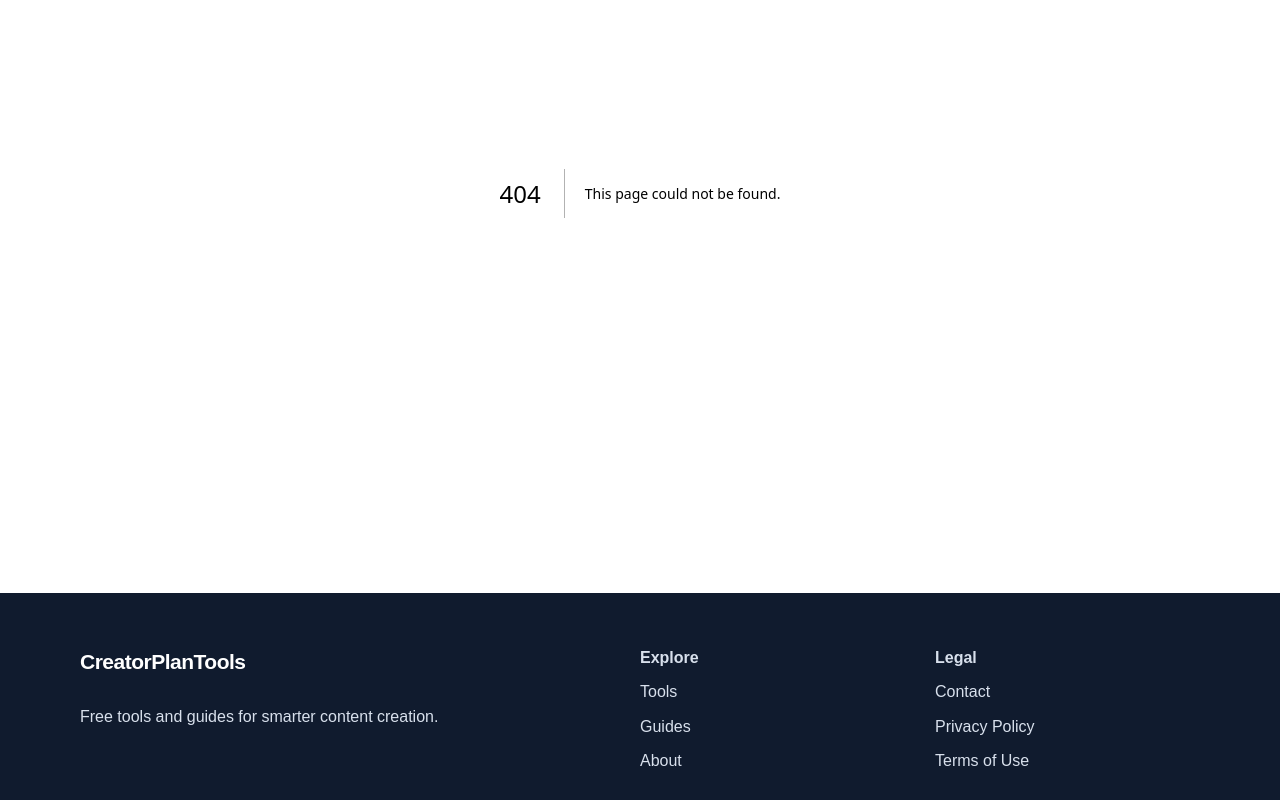
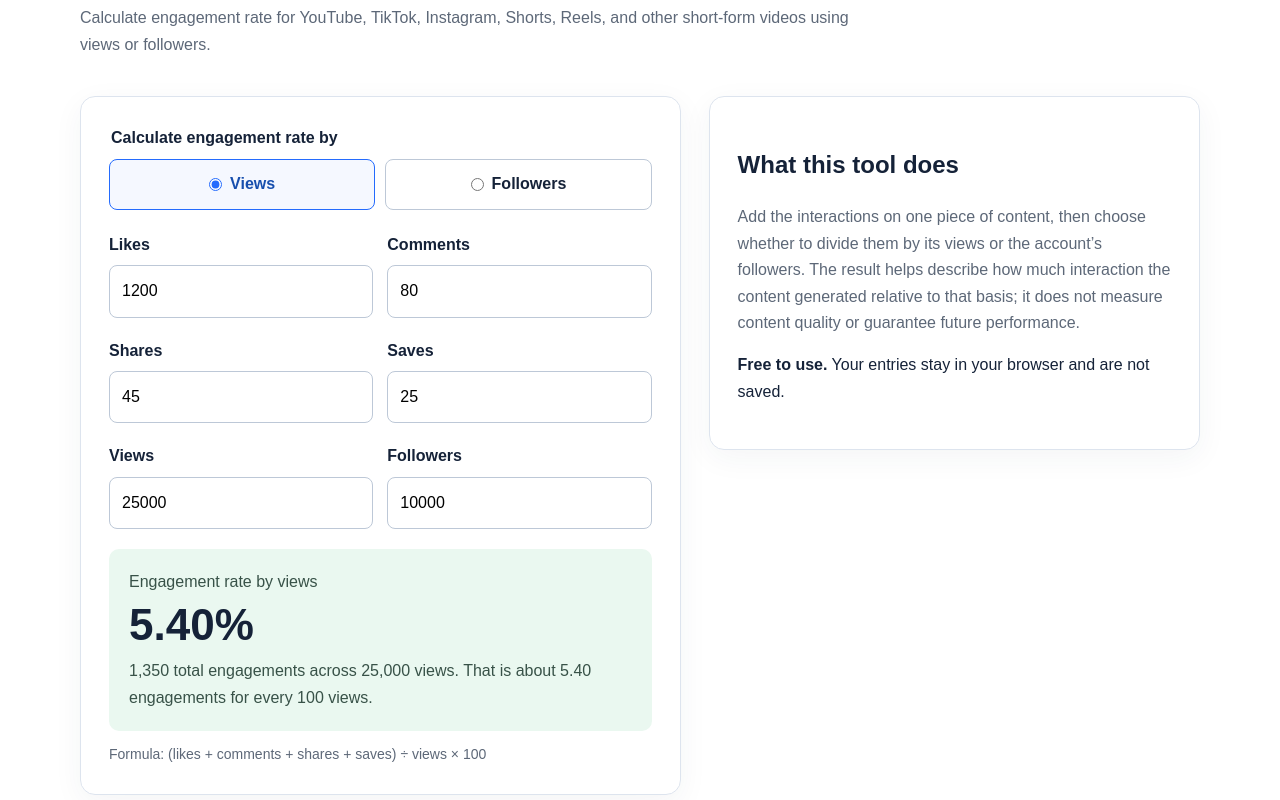
Before and after one commit to SODMAN2/creatorplantools, a Next.js app: page /tools/engagement-rate-calculator in a window 1280 px wide. Before the commit this address had no page. Shown: the part 280-1080 px from the top of the page. Built offline with nearby package versions, Linux system fonts and the light colour scheme.

Commit message:
Add engagement rate calculator

```diff
--- /dev/null
+++ b/app/engagement-calculator.css
@@ -0,0 +1 @@
+.calculation-method{border:0;padding:0;margin:0 0 22px}.calculation-method legend{font-weight:700;margin-bottom:8px}.method-options{display:grid;grid-template-columns:1fr 1fr;gap:10px}.method-options label{display:flex;align-items:center;justify-content:center;gap:8px;padding:11px 14px;border:1px solid #bdc8d7;border-radius:8px;font-weight:700;cursor:pointer}.method-options label.selected{border-color:var(--blue);background:var(--light);color:#174fae}.method-options input{width:auto;margin:0;accent-color:var(--blue)}.engagement-inputs{display:grid;grid-template-columns:1fr 1fr;gap:0 14px}.engagement-result{padding:20px;background:var(--green);border-radius:10px}.engagement-result span{display:block;color:#385248}.engagement-result strong{display:block;font-size:clamp(32px,6vw,44px);line-height:1.2;margin:3px 0 7px}.engagement-result p{margin:0;color:#385248}.formula-note{margin:12px 0 0;color:var(--muted);font-size:14px}.benchmark-note{padding:20px;border-left:4px solid var(--blue);background:var(--light);border-radius:0 10px 10px 0}.benchmark-note h3{margin:0 0 5px}.benchmark-note p{margin:0}@media(max-width:520px){.engagement-inputs{grid-template-columns:1fr}.method-options{grid-template-columns:1fr 1fr}}
--- a/app/layout.js
+++ b/app/layout.js
@@ -1,6 +1,7 @@
 import './globals.css';
 import './guides.css';
 import './revenue-calculator.css';
+import './engagement-calculator.css';
 import Link from 'next/link';
 export const metadata={metadataBase:new URL('https://creatorplantools.com'),title:{default:'CreatorPlanTools | Free Tools for Content Creators',template:'%s | CreatorPlanTools'},description:'Free tools and practical guides to help content creators plan videos, estimate timing, and improve content structure.'};
 export default function RootLayout({children}){return <html lang="en"><body><header><div className="nav wrap"><Link className="brand" href="/">CreatorPlanTools</Link><nav><Link href="/#tools">Tools</Link><Link href="/guides">Guides</Link><Link href="/about">About</Link></nav></div></header><main>{children}</main><footer><div className="wrap footer-grid"><div><Link className="brand" href="/">CreatorPlanTools</Link><p>Free tools and guides for smarter content creation.</p></div><div><strong>Explore</strong><Link href="/#tools">Tools</Link><Link href="/guides">Guides</Link><Link href="/about">About</Link></div><div><strong>Legal</strong><Link href="/contact">Contact</Link><Link href="/privacy">Privacy Policy</Link><Link href="/terms">Terms of Use</Link></div></div><div className="wrap copyright">© {new Date().getFullYear()} CreatorPlanTools. All rights reserved.</div></footer></body></html>}
--- a/app/sitemap.js
+++ b/app/sitemap.js
@@ -1,2 +1,2 @@
 import { guideList } from './guides/guideData';
-export default function sitemap(){const base='https://creatorplantools.com';const pages=['','/guides','/about','/contact','/privacy','/terms','/tools/youtube-revenue-calculator','/tools/youtube-script-length-calculator','/tools/voiceover-duration-calculator','/tools/tiktok-video-planner'];return [...pages.map((path)=>({url:`${base}${path}`,changeFrequency:path===''?'weekly':'monthly',priority:path===''?1:path==='/guides'?.8:.6})),...guideList.map((guide)=>({url:`${base}/guides/${guide.slug}`,changeFrequency:'monthly',priority:.8}))]}
+export default function sitemap(){const base='https://creatorplantools.com';const pages=['','/guides','/about','/contact','/privacy','/terms','/tools/engagement-rate-calculator','/tools/youtube-revenue-calculator','/tools/youtube-script-length-calculator','/tools/voiceover-duration-calculator','/tools/tiktok-video-planner'];return [...pages.map((path)=>({url:`${base}${path}`,changeFrequency:path===''?'weekly':'monthly',priority:path===''?1:path==='/guides'?.8:.6})),...guideList.map((guide)=>({url:`${base}/guides/${guide.slug}`,changeFrequency:'monthly',priority:.8}))]}
--- /dev/null
+++ b/app/tools/engagement-rate-calculator/page.js
@@ -0,0 +1,38 @@
+import Link from 'next/link';
+import ToolLayout from '@/components/ToolLayout';
+import EngagementRateCalculator from '@/components/EngagementRateCalculator';
+
+export const metadata={
+  title:'Engagement Rate Calculator for Creators',
+  description:'Calculate engagement rate by views or followers for YouTube, TikTok, Instagram, Reels, Shorts, and other creator content.',
+  alternates:{canonical:'/tools/engagement-rate-calculator'}
+};
+
+const faqs=[
+  ['What is engagement rate?','Engagement rate expresses selected interactions as a percentage of views or followers. This calculator adds likes, comments, shares, and saves, then divides that total by the basis you choose.'],
+  ['Should I calculate engagement rate by views or followers?','Use views when you want to compare interactions with the number of times content was viewed. Use followers when you want to compare interactions with the size of an account’s follower base. The two methods answer different questions, so label the method when sharing a result.'],
+  ['What is a good engagement rate?','There is no universal good rate. Meaningful comparisons depend on the platform, niche, audience size, content type, measurement period, and the formula used. Compare like with like and use your own past content as context.'],
+  ['Can I use this for YouTube, TikTok, and Instagram?','Yes. You can enter interaction, view, and follower counts from YouTube videos or Shorts, TikTok videos, Instagram posts or Reels, and similar content. Check how each platform defines and reports its metrics.'],
+  ['Why can engagement by followers exceed 100%?','A post can receive more combined interactions than the account has followers. Views and interactions may also come from non-followers, and one person can perform more than one type of interaction.'],
+  ['Does the calculator store my data?','No. The calculator runs in your browser, and the values you enter are not saved by this tool.']
+];
+
+export default function Page(){
+  const faqSchema={'@context':'https://schema.org','@type':'FAQPage',mainEntity:faqs.map(([q,a])=>({'@type':'Question',name:q,acceptedAnswer:{'@type':'Answer',text:a}}))};
+  return <>
+    <script type="application/ld+json" dangerouslySetInnerHTML={{__html:JSON.stringify(faqSchema).replace(/</g,'\\u003c')}}/>
+    <ToolLayout eyebrow="Creator analytics tool" title="Engagement Rate Calculator" intro="Calculate engagement rate for YouTube, TikTok, Instagram, Shorts, Reels, and other short-form videos using views or followers." tool={<EngagementRateCalculator/>} explanation="Add the interactions on one piece of content, then choose whether to divide them by its views or the account’s followers. The result helps describe how much interaction the content generated relative to that basis; it does not measure content quality or guarantee future performance." steps={['Enter the likes, comments, shares, and saves shown for one post or video. Use zero when a metric is unavailable, and remember that this may make comparisons with other platforms less direct.','Enter the views for that content and the account’s follower count.','Choose “Views” to measure interactions relative to views, or “Followers” to measure them relative to audience size.','Read the percentage and note which method you used. Compare results only when the platform, content type, time period, and formula are reasonably similar.']} faqs={faqs}>
+      <h2>What your engagement rate means</h2>
+      <p>The calculator first adds likes, comments, shares, and saves. It then divides that total by either views or followers and multiplies by 100. A 4% result by views means the entered interaction total equals four interactions for every 100 views. It does not necessarily mean four different people engaged, because one viewer may like, comment, share, or save the same content.</p>
+      <div className="benchmark-note"><h3>Use benchmarks carefully</h3><p>Engagement benchmarks vary by platform, niche, audience size, content type, measurement period, and calculation method. A useful review compares similar posts and tracks your own results over time instead of treating one general benchmark as a universal target.</p></div>
+      <h2>Practical examples for creators</h2>
+      <div className="example-grid">
+        <div className="example"><h3>Short-form video by views</h3><p>A video has 10,000 views, 420 likes, 30 comments, 25 shares, and 25 saves. That is 500 engagements, so its engagement rate by views is <strong>5%</strong>.</p></div>
+        <div className="example"><h3>Instagram post by followers</h3><p>An account has 8,000 followers. A post receives 240 likes, 24 comments, 12 shares, and 44 saves. Its 320 engagements equal an engagement rate by followers of <strong>4%</strong>.</p></div>
+      </div>
+      <p className="muted">These examples demonstrate the formula; they are not platform benchmarks or promised results.</p>
+      <h2>Put the result in context</h2>
+      <p>Review engagement alongside the goal of the content and other relevant metrics. For channel planning, compare performance over a consistent time window, use the <Link className="text-link" href="/tools/youtube-revenue-calculator">YouTube Revenue Calculator</Link> for cautious revenue scenarios, and read <Link className="text-link" href="/guides/how-often-should-creators-post">how often creators should post</Link>. You can also strengthen the opening and payoff of short-form content with the <Link className="text-link" href="/guides/tiktok-video-structure">TikTok video structure guide</Link>.</p>
+    </ToolLayout>
+  </>;
+}
--- /dev/null
+++ b/components/EngagementRateCalculator.js
@@ -0,0 +1,40 @@
+'use client';
+
+import {useState} from 'react';
+
+const numberFormatter=new Intl.NumberFormat('en-US',{maximumFractionDigits:2});
+const percentageFormatter=new Intl.NumberFormat('en-US',{minimumFractionDigits:2,maximumFractionDigits:2});
+
+export default function EngagementRateCalculator(){
+  const[values,setValues]=useState({likes:1200,comments:80,shares:45,saves:25,views:25000,followers:10000});
+  const[method,setMethod]=useState('views');
+  const update=(field,value)=>setValues(current=>({...current,[field]:value}));
+  const safe=(field)=>Math.max(0,Number(values[field])||0);
+  const total=safe('likes')+safe('comments')+safe('shares')+safe('saves');
+  const denominator=safe(method);
+  const rate=denominator>0?(total/denominator)*100:null;
+  const basis=method==='views'?'views':'followers';
+
+  return <>
+    <fieldset className="calculation-method">
+      <legend>Calculate engagement rate by</legend>
+      <div className="method-options">
+        <label className={method==='views'?'selected':''}><input type="radio" name="engagement-method" value="views" checked={method==='views'} onChange={e=>setMethod(e.target.value)}/> Views</label>
+        <label className={method==='followers'?'selected':''}><input type="radio" name="engagement-method" value="followers" checked={method==='followers'} onChange={e=>setMethod(e.target.value)}/> Followers</label>
+      </div>
+    </fieldset>
+    <div className="engagement-inputs">
+      {['likes','comments','shares','saves'].map(field=><div className="field" key={field}><label htmlFor={`engagement-${field}`}>{field[0].toUpperCase()+field.slice(1)}</label><input id={`engagement-${field}`} type="number" min="0" step="1" inputMode="numeric" value={values[field]} onChange={e=>update(field,e.target.value)}/></div>)}
+    </div>
+    <div className="engagement-inputs denominator-inputs">
+      <div className="field"><label htmlFor="engagement-views">Views</label><input id="engagement-views" type="number" min="0" step="1" inputMode="numeric" value={values.views} onChange={e=>update('views',e.target.value)}/></div>
+      <div className="field"><label htmlFor="engagement-followers">Followers</label><input id="engagement-followers" type="number" min="0" step="1" inputMode="numeric" value={values.followers} onChange={e=>update('followers',e.target.value)}/></div>
+    </div>
+    <div className="engagement-result" aria-live="polite">
+      <span>Engagement rate by {basis}</span>
+      <strong>{rate===null?'—':`${percentageFormatter.format(rate)}%`}</strong>
+      {rate===null?<p>Enter more than zero {basis} to calculate a rate.</p>:<p>{numberFormatter.format(total)} total engagements across {numberFormatter.format(denominator)} {basis}. That is about {percentageFormatter.format(rate)} engagements for every 100 {basis}.</p>}
+    </div>
+    <p className="formula-note">Formula: (likes + comments + shares + saves) ÷ {basis} × 100</p>
+  </>;
+}
```
Also changed, not shown: app/page.js (+1 -1 lines).
